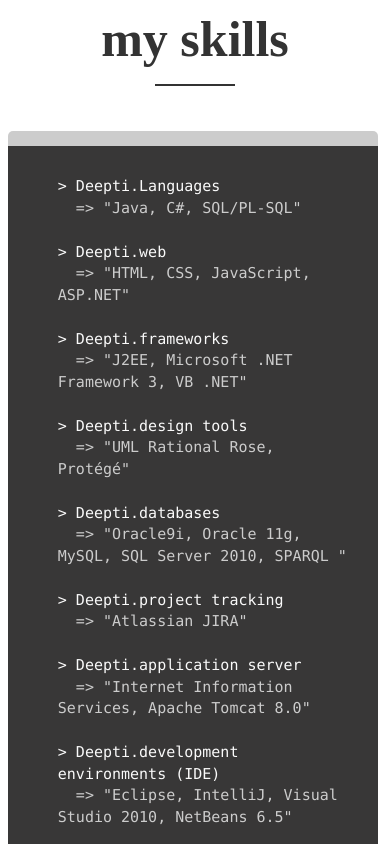
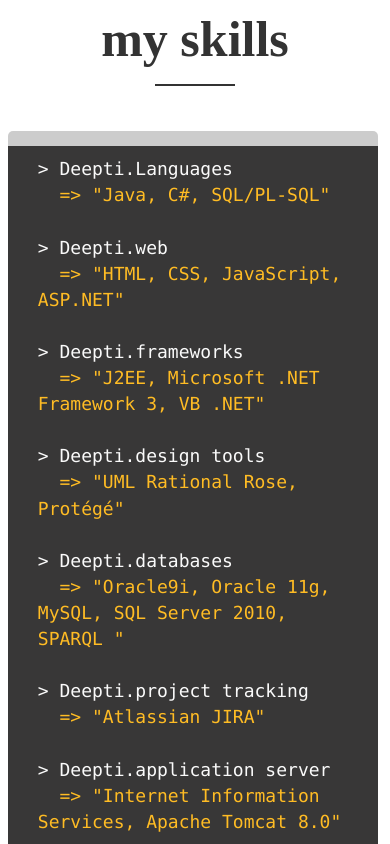
Before and after one commit to DeeptiDeepti/mywebsite.github.io, a plain HTML site: page index.html in a window 390 px wide. Shown: the part 4860-5704 px from the top of the page. Drawn offline with nearby package versions, Linux system fonts and the light colour scheme; a web font is replaced by a local one.

Commit message:
Update style.css

```diff
--- a/css/style.css
+++ b/css/style.css
@@ -971,6 +971,49 @@
 }
 
 /**** SKILLS PAGE #3 ****/
+#console-wrapper{
+	border-radius: 5px;
+	width:80%;
+	margin-left: 10%;
+	margin-right:10%;
+	padding-top:15px;
+	padding-bottom: 15px;
+	background: #ccc;
+	font-family: Consolas, monaco, monospace;
+	/*font-family: 'Source Serif Pro';*/
+	text-align: left;
+	font-size:18px;
+	color: #fafafa;
+	display:inline-flex;
+}
+
+#console{
+	width:100%;
+	padding: 30px 30px 30px 50px;
+	height: auto;
+	margin:0 auto;
+	background: #383737;
+	display: inline;
+}
+
+@media (max-width: 720px){
+	#console-wrapper{
+		width:95%;
+		margin-left:2%;
+		margin-right:2%;
+		padding-left:0;
+		padding-right:0;
+	}
+
+	#console{
+		padding: 10px 30px 10px 30px;
+	}
+}
+
+span.answer {
+  /*color:#ccc;*/
+  color: #FFBC24;
+}
 /**** END SKILLS PAGE #3 ****/
 
 
```
